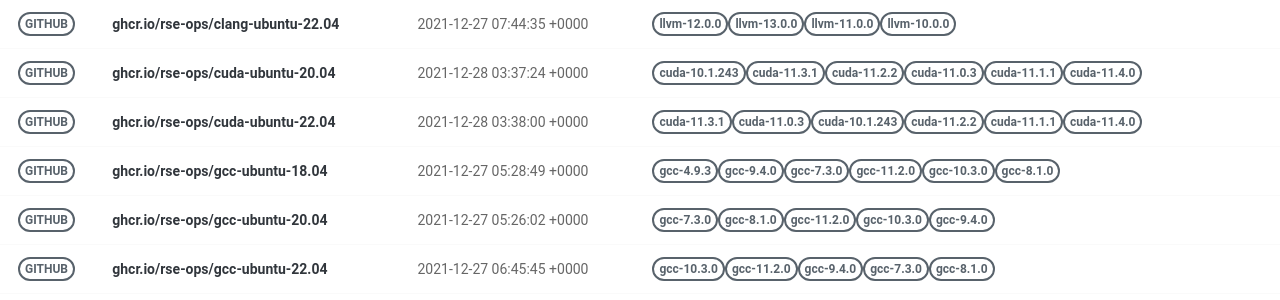
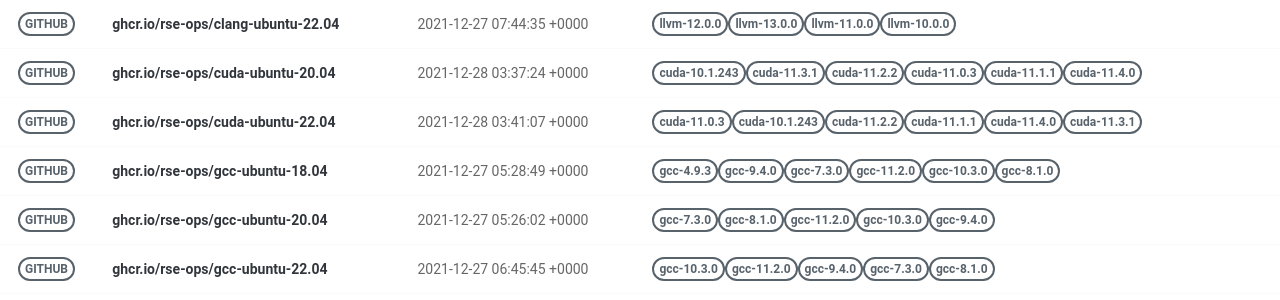
Before and after one commit to rse-ops/docker-images, a Jekyll site: the page built from pages/index.md, in a window 1280 px wide. Shown: the part 228-528 px from the top of the page. Built offline with Jekyll 4.4.1, drawn with Linux system fonts in a browser that asks for light colours; nearby versions of some CDN libraries.

Commit message:
Automated push to update library 2021-12-28

```diff
--- a/_library/ghcr.io-rse-ops-cuda-ubuntu-22.04.md
+++ b/_library/ghcr.io-rse-ops-cuda-ubuntu-22.04.md
@@ -1,14 +1,11 @@
 ---
 layout: container
 name: ghcr.io/rse-ops/cuda-ubuntu-22.04
-updated_at: 2021-12-28 03:38:00.879467
+updated_at: 2021-12-28 03:41:07.289697
 
 
 container_url: https://github.com/orgs/rse-ops/packages/container/package/cuda-ubuntu-22.04
 versions:
- - tag: cuda-11.3.1
-   dockerfile: https://github.com/rse-ops/docker-images/blob/main/ubuntu/cuda/Dockerfile
-   manifest: https://crane.ggcr.dev/manifest/ghcr.io/rse-ops/cuda-ubuntu-22.04:cuda-11.3.1
  - tag: cuda-11.0.3
    dockerfile: https://github.com/rse-ops/docker-images/blob/main/ubuntu/cuda/Dockerfile
    manifest: https://crane.ggcr.dev/manifest/ghcr.io/rse-ops/cuda-ubuntu-22.04:cuda-11.0.3
```
Also changed, not shown: other parts of _library/ghcr.io-rse-ops-cuda-ubuntu-22.04.md (+3 -0 lines).
